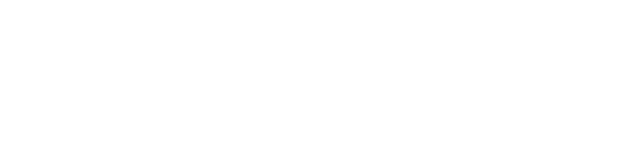
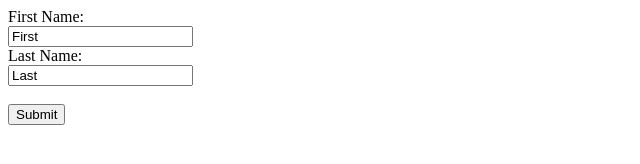
Before and after one commit to kyleh919/player-creator, a website built with Parcel: page index.html in a window 1280 px wide. Shown: the whole page, without its empty margins (0-640 px from the left). Built offline with nearby package versions, Linux system fonts and the light colour scheme.

Commit message:
Adds a basic form

```diff
--- a/index.html
+++ b/index.html
@@ -6,6 +6,18 @@
     <title>Player Creator!</title>
   </head>
   <body>
+    <form>
+      <label>First Name:</label>
+      <br />
+      <input type="text" id="first-name" name="first-name" value="First" />
+      <br />
+      <label>Last Name:</label>
+      <br />
+      <input type="text" id="last-name" name="last-name" value="Last" />
+      <br />
+      <br />
+      <input type="submit" value="Submit" />
+    </form>
     <script src="./scripts/index.js"></script>
   </body>
 </html>
```
